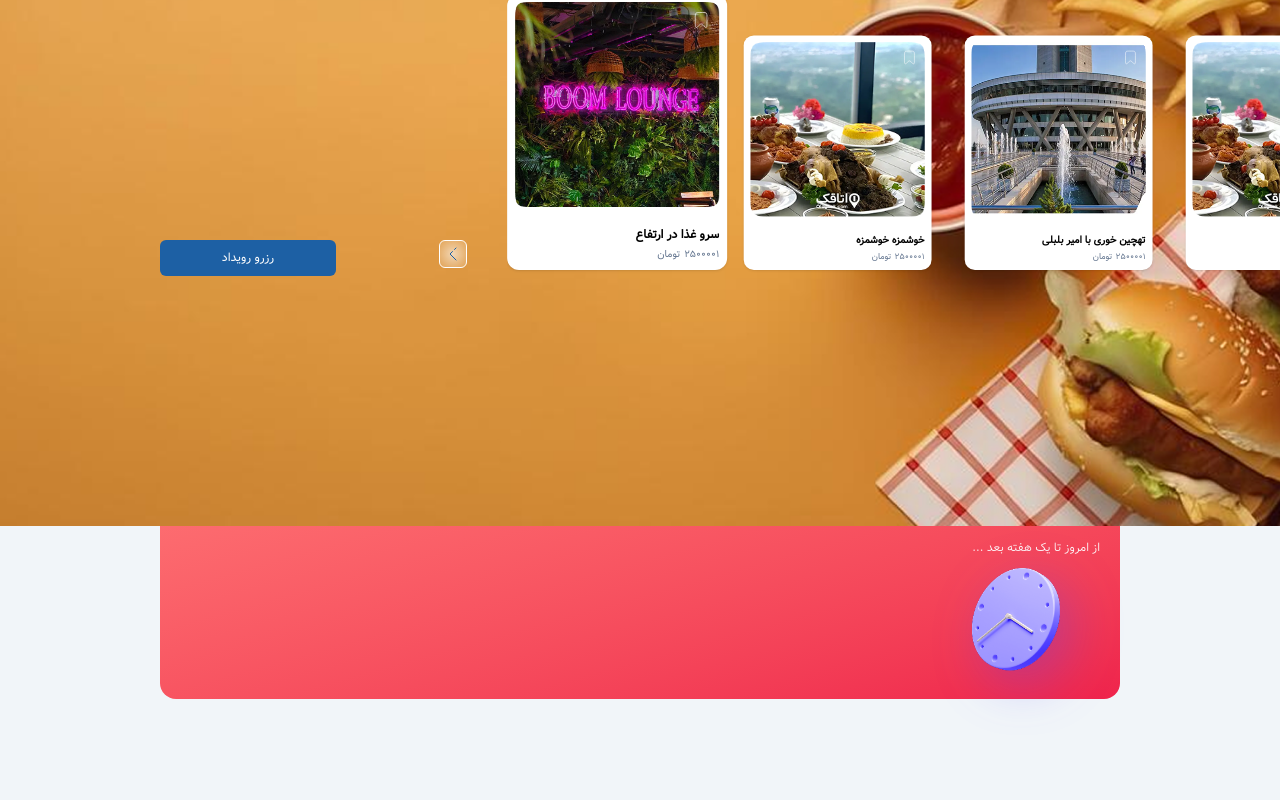
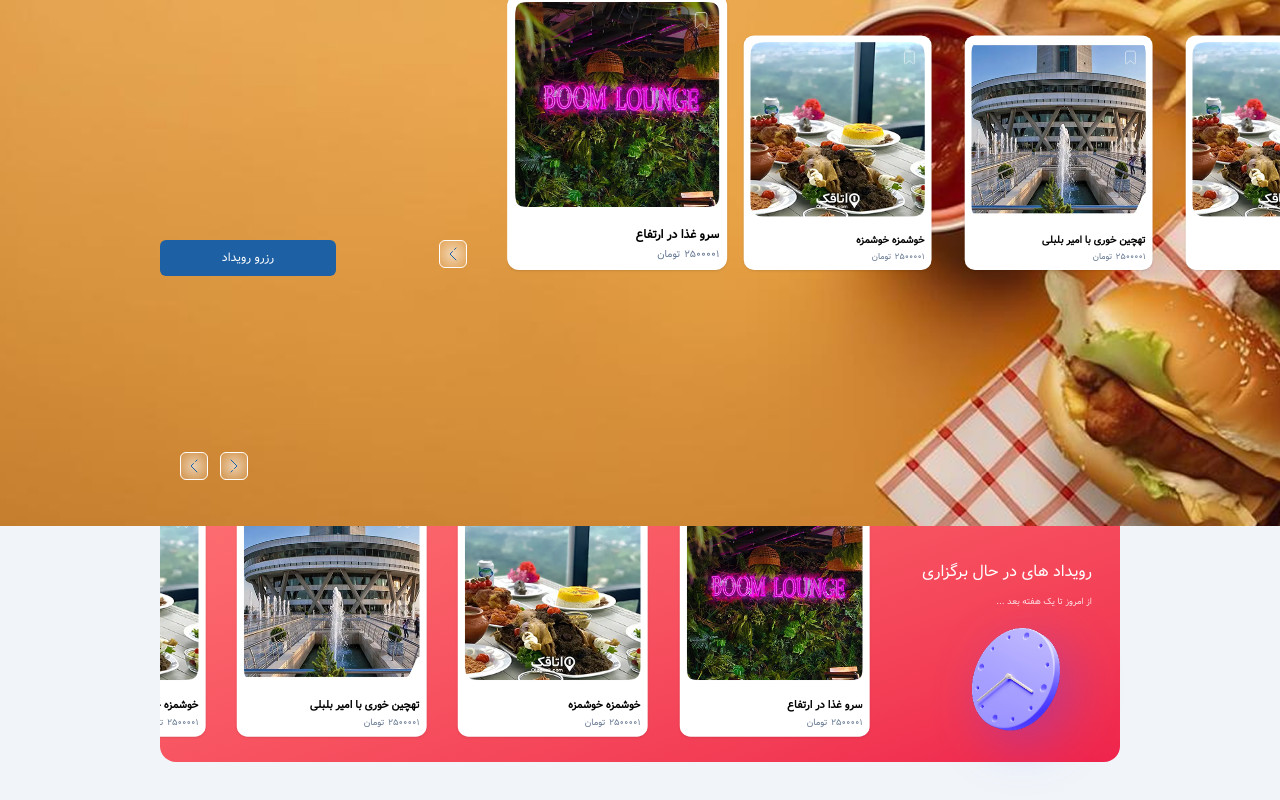
Before and after one commit to MohammadSoleimanikia/assignment, a React (Vite) app: page / in a window 1280 px wide. Shown: the part 274-1074 px from the top of the page. Before the commit the page ends 1013 px from the top, so only its background shows below. Built offline with nearby package versions, Linux system fonts and the light colour scheme.

Commit message:
add feature section

```diff
--- a/src/components/features/Features.tsx
+++ b/src/components/features/Features.tsx
@@ -1,68 +1,107 @@
 import SliderNextButton from "../shared/SliderNextButton";
 import SliderPrevButton from "../shared/SliderPrevButton";
+import FeaturesSliderDesktop from "./FeaturesSliderDesktop";
 import FeaturesSliderMobile from "./FeaturesSliderMobile";
 import { useRef } from "react";
 import type { Swiper as SwiperType } from "swiper";
 
 export default function Features() {
-    const swiperRef = useRef<SwiperType | null>(null);
+    const mobileSwiperRef = useRef<SwiperType | null>(null);
+    const desktopSwiperRef = useRef<SwiperType | null>(null);
 
-    const handleNextSlide = () => {
-        swiperRef.current?.slideNext();
+    const handleNextMobile = () => {
+        mobileSwiperRef.current?.slideNext();
     };
 
-    const handlePrevSlide = () => {
-        swiperRef.current?.slidePrev();
+    const handlePrevMobile = () => {
+        mobileSwiperRef.current?.slidePrev();
     };
+
+    const handleNextDesktop = () => {
+        desktopSwiperRef.current?.slidePrev();
+    };
+
+    const handlePrevDesktop = () => {
+        desktopSwiperRef.current?.slideNext();
+    };
+
     return (
         <div
             className="
+                relative
                 bg-gradient-to-br from-[#FF7777] to-[#EF234C]
-                        mt-24 mb-10 py-5
+                mt-24 mb-10 pt-5
                 md:w-9/12 md:mx-auto md:rounded-2xl
+                md:min-h-[300px]
             "
         >
+            {/* desktop buttons - top left */}
+            <div className="hidden md:flex items-center gap-3 absolute top-5 left-5 z-30">
+                <SliderPrevButton onClick={handlePrevDesktop} />
+                <SliderNextButton onClick={handleNextDesktop} />
+            </div>
+
             <div
-                className="flex flex-col space-y-2 justify-between
-                            text-white "
+                className="
+                    flex flex-col md:flex-row
+                    space-y-2 md:space-y-0
+                    justify-between
+                    text-white
+
+                "
             >
-                {/*Heading and slider   control button*/}
-                <div className="px-5 flex justify-between relative">
+                {/* Info - right side on desktop */}
+                <div className="md:w-3/12 md:pr-2  md:space-y-15">
+                    <div className="px-5 flex mt-5 justify-between relative">
                         <div className="flex items-center">
-                        <h2 className="text-xl md:font-semibold md:text-2xl">
-                            از دستت در نره{" "}
+                            <h2 className="text-xl  md:font-semibold md:text-xl">
+                                از دستت در نره
                             </h2>
+
                             <img
-                            src="/public/ExclamationMark.svg"
+                                src="/ExclamationMark.svg"
                                 alt="exclamation mark"
                                 className="size-6"
                             />
                         </div>
-                    {/* prev and next slide btn */}
-                    <div className="space-x-3
-                                    md:absolute md:top-0 ">
-                        <SliderPrevButton onClick={handlePrevSlide} />
-                        <SliderNextButton onClick={handleNextSlide} />
+
+                        {/* mobile buttons */}
+                        <div className="flex md:hidden items-center gap-3">
+                            <SliderPrevButton onClick={handlePrevMobile} />
+                            <SliderNextButton onClick={handleNextMobile} />
                         </div>
                     </div>
+
                     <div className="text-center md:text-right md:px-5 space-y-3 mt-3">
-                    <p>رویداد های در حال برگزاری </p>
-                    <p className="text-xs font-light">
-                        از امروز تا یک هفته بعد ...{" "}
+                        <p>رویداد های در حال برگزاری</p>
+
+                        <p className="text-xs md:text-[9px]  font-light">
+                            از امروز تا یک هفته بعد ...
                         </p>
-                    <img src="/public/purple-clock.png" alt="purple clock icon" className="mr-10 hidden md:block w-22 drop-shadow-[12px_14px_25px_rgba(81,65,255,0.3)] " />
+
+                        <img
+                            src="/purple-clock.png"
+                            alt="purple clock icon"
+                            className="mr-8 mt-5 hidden md:block w-22 drop-shadow-[12px_14px_25px_rgba(81,65,255,0.3)]"
+                        />
                     </div>
-                <div>
-                    {/* sliders */}
-                    <div className="w-full md:hidden">
+                </div>
+
+                {/* Slider - left side on desktop */}
+                <div className="md:w-9/12 ">
                     <FeaturesSliderMobile
-                            onSwiperReady={(swiper:SwiperType) => {
-                                swiperRef.current = swiper;
+                        onSwiperReady={(swiper: SwiperType) => {
+                            mobileSwiperRef.current = swiper;
+                        }}
+                    />
+
+                    <FeaturesSliderDesktop
+                        onSwiperReady={(swiper: SwiperType) => {
+                            desktopSwiperRef.current = swiper;
                         }}
                     />
                 </div>
             </div>
         </div>
-        </div>
     );
 }
--- a/src/components/features/FeaturesSliderDesktop.tsx
+++ b/src/components/features/FeaturesSliderDesktop.tsx
@@ -1,27 +1,31 @@
 import { FOOD_DATA } from "../../data";
 import Card, { type FoodCard } from "../shared/Card";
-import type { Swiper as SwiperType } from "swiper";
+
 import { Swiper, SwiperSlide } from "swiper/react";
 import { Autoplay } from "swiper/modules";
+import type { Swiper as SwiperType } from "swiper";
 
 import "swiper/css";
-type FeaturesSliderMobileProps = {
+type FeaturesSliderDesktopProps = {
     onSwiperReady?: (swiper: SwiperType) => void;
 };
-export default function FeaturesSliderMobile({
+export default function FeaturesSliderDesktop({
     onSwiperReady,
-}: FeaturesSliderMobileProps) {
+}: FeaturesSliderDesktopProps) {
+
     return (
-        <div className="hidden md:block w-full mt-4  relative z-20 ">
+        <div className="hidden md:flex w-full mt-5 ">
+            {/* Slider */}
+            <div className="w-full">
                 <Swiper
+                    dir="rtl"
                     modules={[Autoplay]}
-                dir="ltr"
-                centeredSlides={true}
-                slidesPerView={2}
-                spaceBetween={20}
+                    slidesPerView={3.3}
                     slidesPerGroup={1}
+                    spaceBetween={10}
                     loop={true}
-                speed={500}
+                    speed={700}
+                    centeredSlides={false}
                     onSwiper={(swiper) => {
                         onSwiperReady?.(swiper);
                     }}
@@ -29,18 +33,16 @@ export default function FeaturesSliderMobile({
                         delay: 3000,
                         disableOnInteraction: false,
                     }}
-                className="food-slider-mobile w-full !
-                overflow-y-visible !overflow-x-hidden bg-transparent"
+                    className="!overflow-y-visible !overflow-x-hidden bg-transparent"
                 >
                     {FOOD_DATA.map((food: FoodCard, index) => (
                         <SwiperSlide
                             key={index}
-                        className="!flex !items-end !justify-center "
+                            className="!flex !items-start !justify-center py-3"
                         >
                             <div
-                            dir="rtl"
                                 className={`
-                                w-full
+                                    relative
                                     transition-all duration-500 ease-in-out
                                     origin-bottom
 
@@ -50,12 +52,15 @@ export default function FeaturesSliderMobile({
                                     PicAddress={food.PicAddress}
                                     title={food.title}
                                     price={food.price}
-                                className="w-full"
+                                    className="scale-90 hover:scale-100 "
                                 />
                             </div>
                         </SwiperSlide>
                     ))}
                 </Swiper>
             </div>
+
+
+        </div>
     );
 }
--- a/src/components/features/FeaturesSliderMobile.tsx
+++ b/src/components/features/FeaturesSliderMobile.tsx
@@ -13,7 +13,7 @@ export default function FeaturesSliderMobile({
 }: FeaturesSliderMobileProps) {
 
     return (
-        <div className="md:hidden w-full mt-4  relative z-20 ">
+        <div className="md:hidden w-full my-4  relative z-20 ">
             <Swiper
                 modules={[Autoplay]}
                 dir="ltr"
```
Lines whose indentation alone changed are shown as unchanged.
